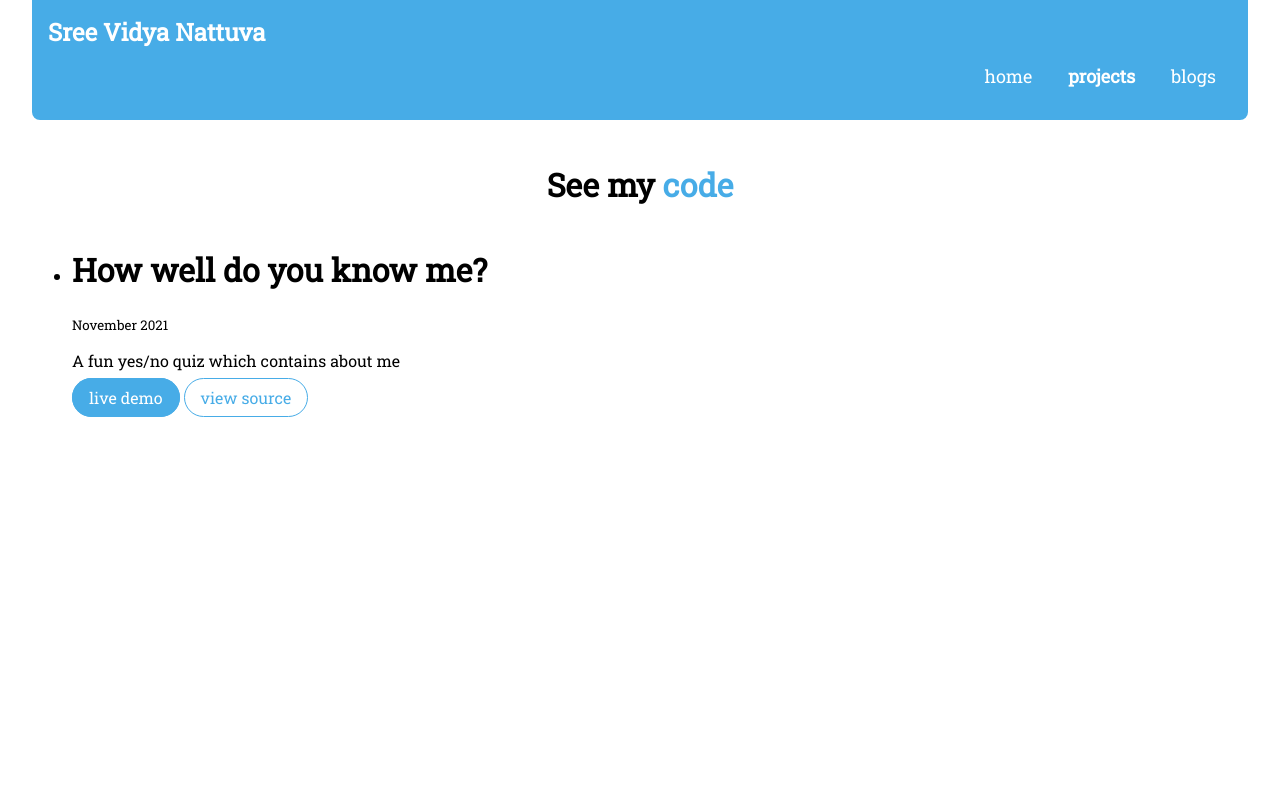
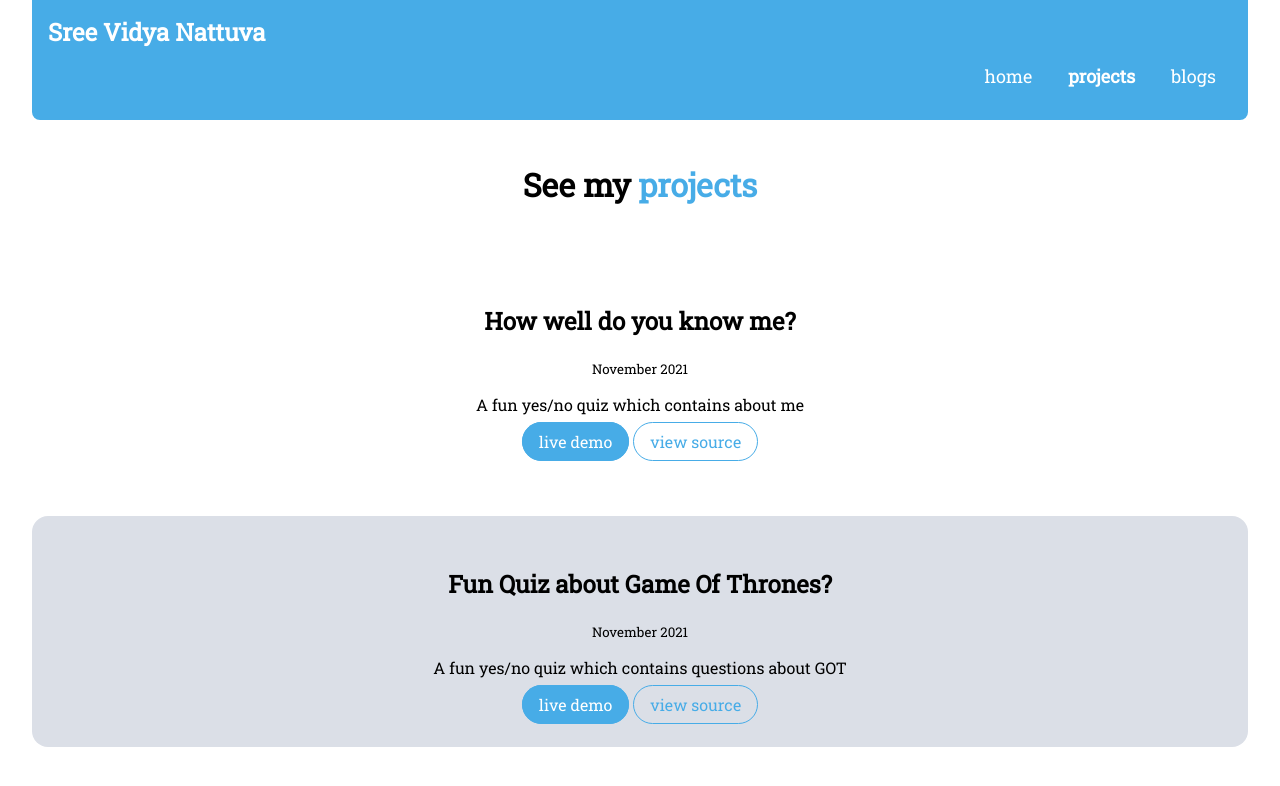
Before and after one commit to SreevidyaNattuva/SreevidyaPractise2, a plain HTML site: page projects.html in a window 1280 px wide. Drawn offline with Linux system fonts and the light colour scheme.

Commit message:
Updates removed comments from mark1 and 2 and updates made to projects.html
Updates removed comments from mark1 and 2 and updates made to projects.html

```diff
--- a/projects.html
+++ b/projects.html
@@ -18,16 +18,21 @@
       </nav>
       <header>
         <!-- <img  class="image" src="images/coverimage.svg"/> -->
-        <h2 class="header">See my <span style="color:var(--primary-color)"> code </span></h2>
+        <h2 class="header">See my <span style="color:var(--primary-color)"> projects </span></h2>
     </header>
-      <ul reversed>
-        <li>
+    <section class="section">
             <h1>How well do you know me?</h1>
             <small>November 2021</small>
                 <p>A fun yes/no quiz which contains about me</p>
-                <a class="link inline" href="https://replit.com/@SreevidyaNattuv/Sreevidya">live demo</a>
-                <a class="inline blog-link" href="https://github.com/Rajitha04/How-well-Do-You-Know-Rajitha">view source</a>
-        </li>
-      </ul>
+                <a class="link inline" href="https://replit.com/@SreevidyaNattuv/SreevidyaMark1#index.js">live demo</a>
+                <a class="inline blog-link" href="https://github.com/SreevidyaNattuva/SreevidyaPractise2/blob/main/mark1.js">view source</a>
+             </section>
+             <section class="greysection">
+            <h1>Fun Quiz about Game Of Thrones?</h1>
+            <small>November 2021</small>
+                <p>A fun yes/no quiz which contains questions about GOT</p>
+                <a class="link inline" href="https://replit.com/@SreevidyaNattuv/SreevidyaMark1-1#index.js">live demo</a>
+                <a class="inline blog-link" href="https://github.com/SreevidyaNattuva/SreevidyaPractise2/blob/main/mark2.js">view source</a>
+        </section>
 </body>
 </html>
```
Also changed, not shown: mark1.js (+0 -8 lines), mark2.js (+1 -9 lines).
